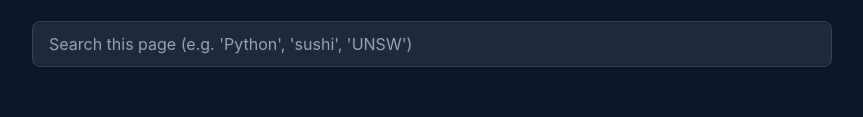
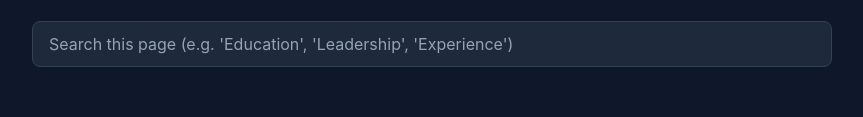
Before and after one commit to jaysung-ai/resume, a plain HTML site: page index.html in a window 1280 px wide. Shown: the part 216-333 px from the top of the page, without its empty margins (208-1071 px from the left). Drawn offline with Linux system fonts and the light colour scheme.

Commit message:
Changed search bar placeholder text

```diff
--- a/index.html
+++ b/index.html
@@ -258,7 +258,7 @@
 
     <!-- SEARCH -->
     <div class="search-wrap">
-      <input type="text" id="site-search" placeholder="Search this page (e.g. 'Python', 'sushi', 'UNSW')" />
+      <input type="text" id="site-search" placeholder="Search this page (e.g. 'Education', 'Leadership', 'Experience')" />
       <div id="search-status"></div>
     </div>
 
```
